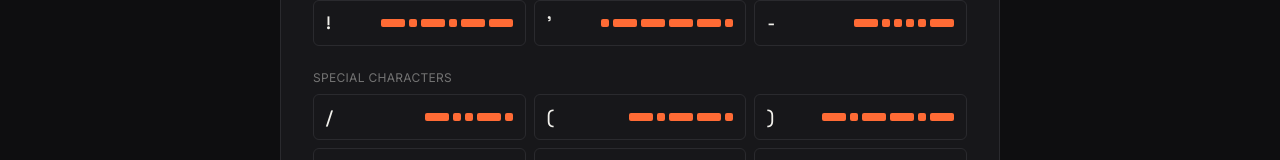
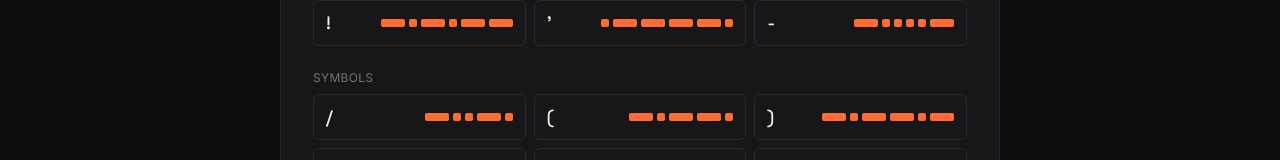
Before and after one commit to LameckM/Morse-trainer, a React (Vite) app: page / in a window 1280 px wide. Shown: the part 1200-1360 px from the top of the page. Built offline with nearby package versions, Linux system fonts and the light colour scheme.

Commit message:
Label special Morse characters as symbols

```diff
--- a/src/data/morseCode.js
+++ b/src/data/morseCode.js
@@ -31,5 +31,5 @@ export const REFERENCE_GROUPS = [
   { label: 'Letters', chars: charsOf([1, 2, 3, 4]).sort() },
   { label: 'Numbers', chars: charsOf([5]) },
   { label: 'Punctuation', chars: charsOf([6]) },
-  { label: 'Special characters', chars: charsOf([7]) },
+  { label: 'Symbols', chars: charsOf([7]) },
 ]
```
